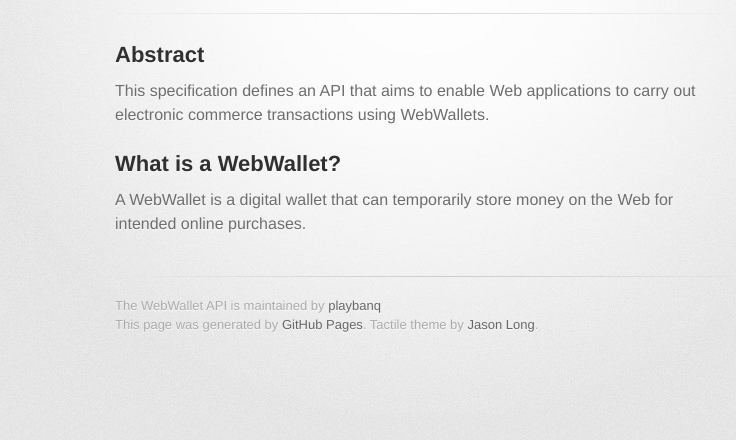
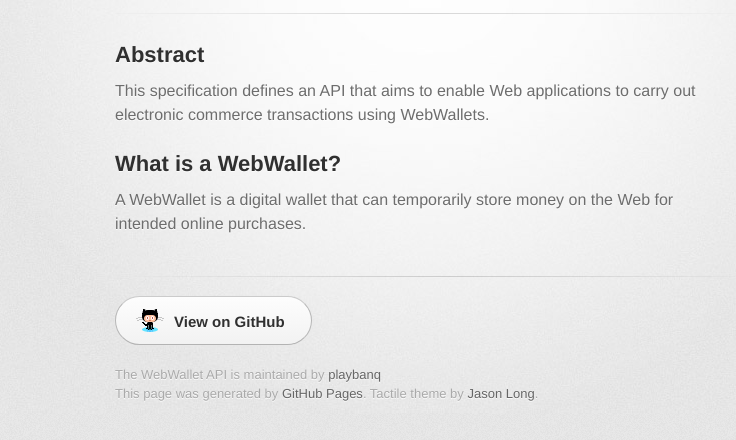
Before and after one commit to playbanq/WebWalletAPI, a plain HTML site: page index.html in a window 1280 px wide. Shown: the part 160-600 px from the top of the page, without its empty margins (215-951 px from the left). Drawn offline with Linux system fonts and the light colour scheme; a web font is replaced by a local one.

Commit message:
Added the github button again

```diff
--- a/index.html
+++ b/index.html
@@ -40,10 +40,10 @@
         </section>
 
         <footer>
-           <section id="downloads" class="clearfix" style="margin: 0px auto;">
+           <section id="downloads" class="clearfix" style="margin: 0px auto 20px auto;">
           <!-- <a href="https://github.com/playbanq/WebWalletAPI/zipball/master" id="download-zip" class="button"><span>Download .zip</span></a> -->
           <!-- <a href="https://github.com/playbanq/WebWalletAPI/tarball/master" id="download-tar-gz" class="button"><span>Download .tar.gz</span></a> -->
-          <!-- <a href="https://github.com/playbanq/WebWalletAPI" id="view-on-github" class="button"><span>View on GitHub</span></a> -->
+          <a href="https://github.com/playbanq/WebWalletAPI" id="view-on-github" class="button"><span>View on GitHub</span></a>
         </section>
           The WebWallet API is maintained by <a href="https://github.com/playbanq">playbanq</a><br>
           This page was generated by <a href="http://pages.github.com">GitHub Pages</a>. Tactile theme by <a href="https://twitter.com/jasonlong">Jason Long</a>.
```
